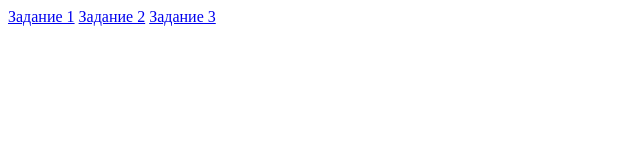
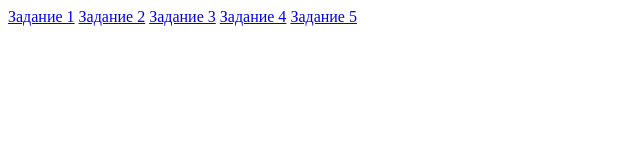
Before and after one commit to AriVoll/AriVoll.github.io, a plain HTML site: page index.html in a window 1280 px wide. Shown: the whole page, without its empty margins (0-640 px from the left). Drawn offline with Linux system fonts and the light colour scheme.

Commit message:
index.html

```diff
--- a/index.html
+++ b/index.html
@@ -9,5 +9,8 @@
     <a href="/лаб1/задание1HTMLPage1.html">Задание 1</a>
     <a href="/лаб2/задание2.html">Задание 2</a>
     <a href="/лаб3/задание3.html">Задание 3</a>
+    <a href="/лаб4/задание4.html">Задание 4</a>
+    <a href="/лаб5/задание5.html">Задание 5</a>
 </body>
+
 </html>
```
